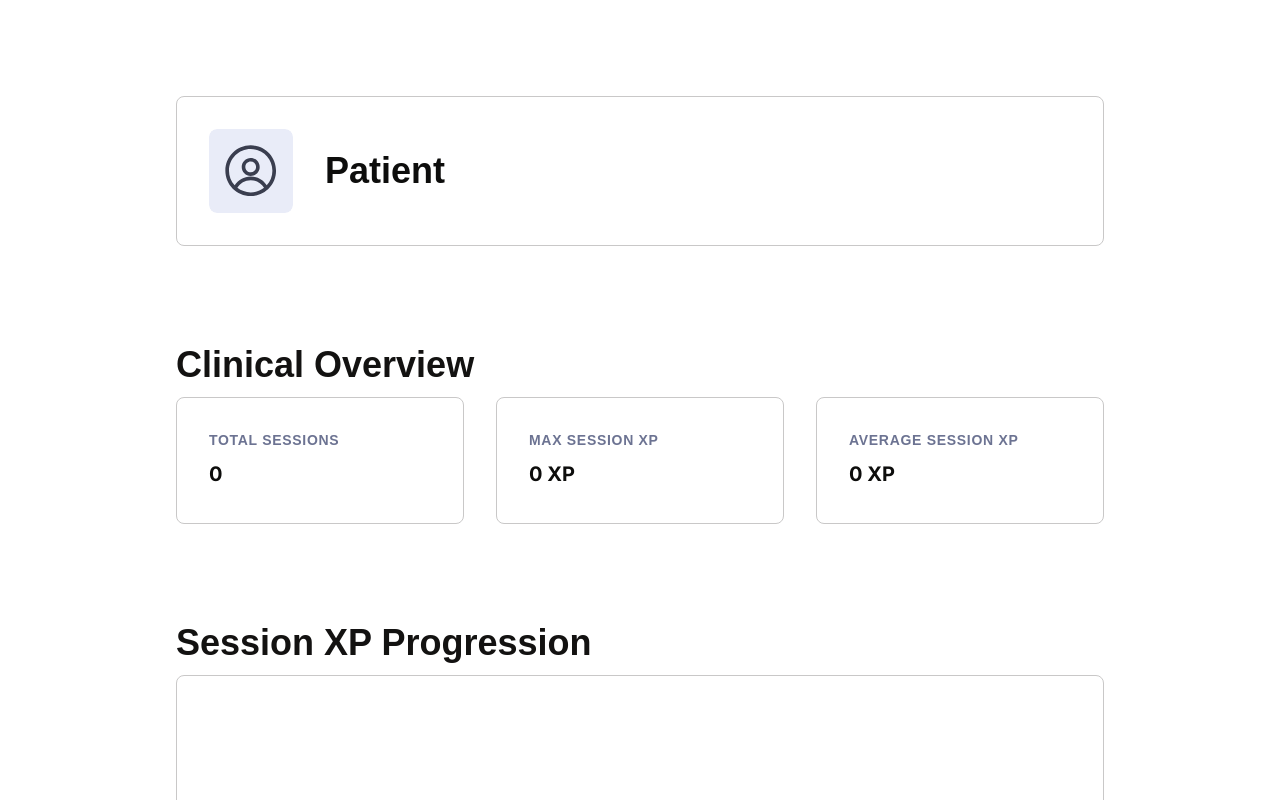
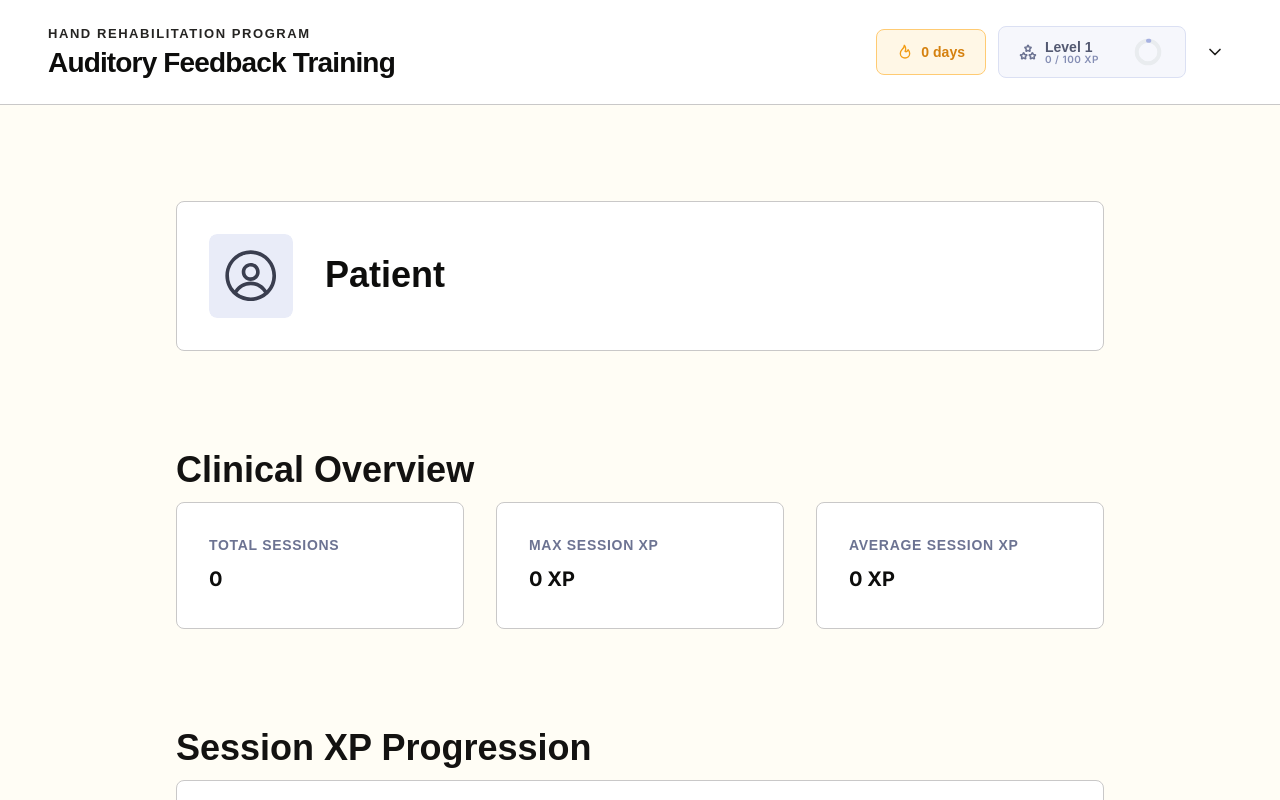
Before and after one commit to Atharv-0811/cv-hand-rehab, a Next.js app: page /profile in a window 1280 px wide. Shown: the top 800 px of the page. Built offline with nearby package versions, Linux system fonts and the light colour scheme; no server answers.

Commit message:
minor ui fix

```diff
--- a/src/app/profile/page.tsx
+++ b/src/app/profile/page.tsx
@@ -13,8 +13,10 @@ import {
   Skeleton,
   Table,
   Badge,
+  Box,
 } from '@mantine/core';
 import { LineChart } from '@mantine/charts';
+import { Navbar } from '@/components/Navbar';
 import '@mantine/charts/styles.css';
 import { createClient } from '@/utils/supabase/client';
 
@@ -86,6 +88,7 @@ export default function ProfilePage() {
 
   if (loading) {
     return (
+      <Box bg="#FFFDF5" style={{ minHeight: '100vh' }}>
         <Container size="md" py="xl">
           <Stack gap="xl">
           <Skeleton height={120} radius="md" style={{ '--skeleton-color': 'var(--mantine-color-carbonBlack-2)' } as any} />
@@ -98,11 +101,14 @@ export default function ProfilePage() {
             <Skeleton height={200} radius="md" style={{ '--skeleton-color': 'var(--mantine-color-carbonBlack-2)' } as any} />
           </Stack>
         </Container>
+      </Box>
     );
   }
 
   return (
-    <Container size="md" py="xl" bg="white">
+    <Box bg="#FFFDF5" style={{ minHeight: '100vh' }}>
+      <Navbar displayName={profile?.display_name || null} />
+      <Container size="md" py="xl">
         <Stack gap="xl">
 
           {/* User Header */}
@@ -230,5 +236,6 @@ export default function ProfilePage() {
 
         </Stack>
       </Container>
+    </Box>
   );
 }
```
Lines whose indentation alone changed are shown as unchanged.
